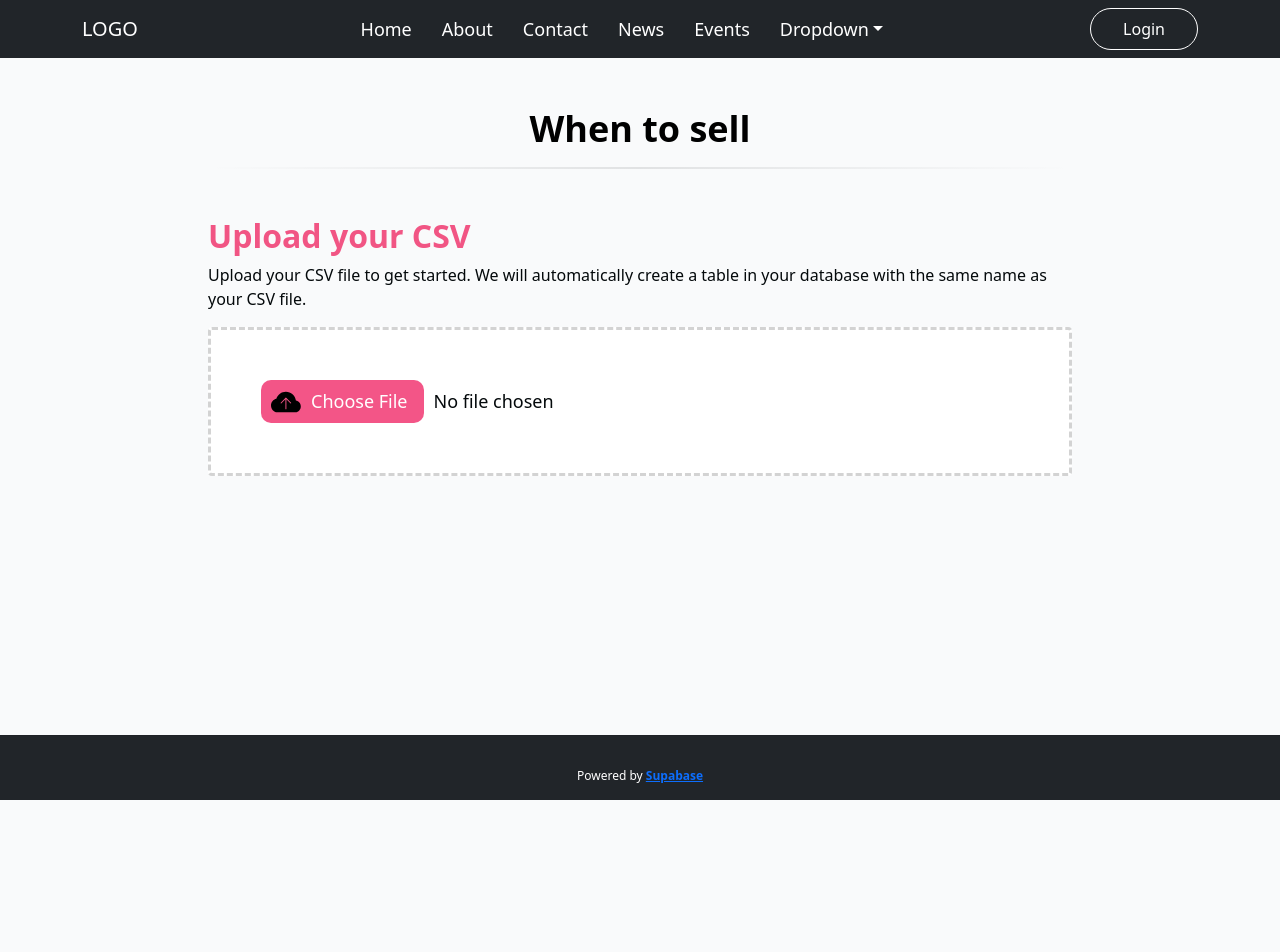
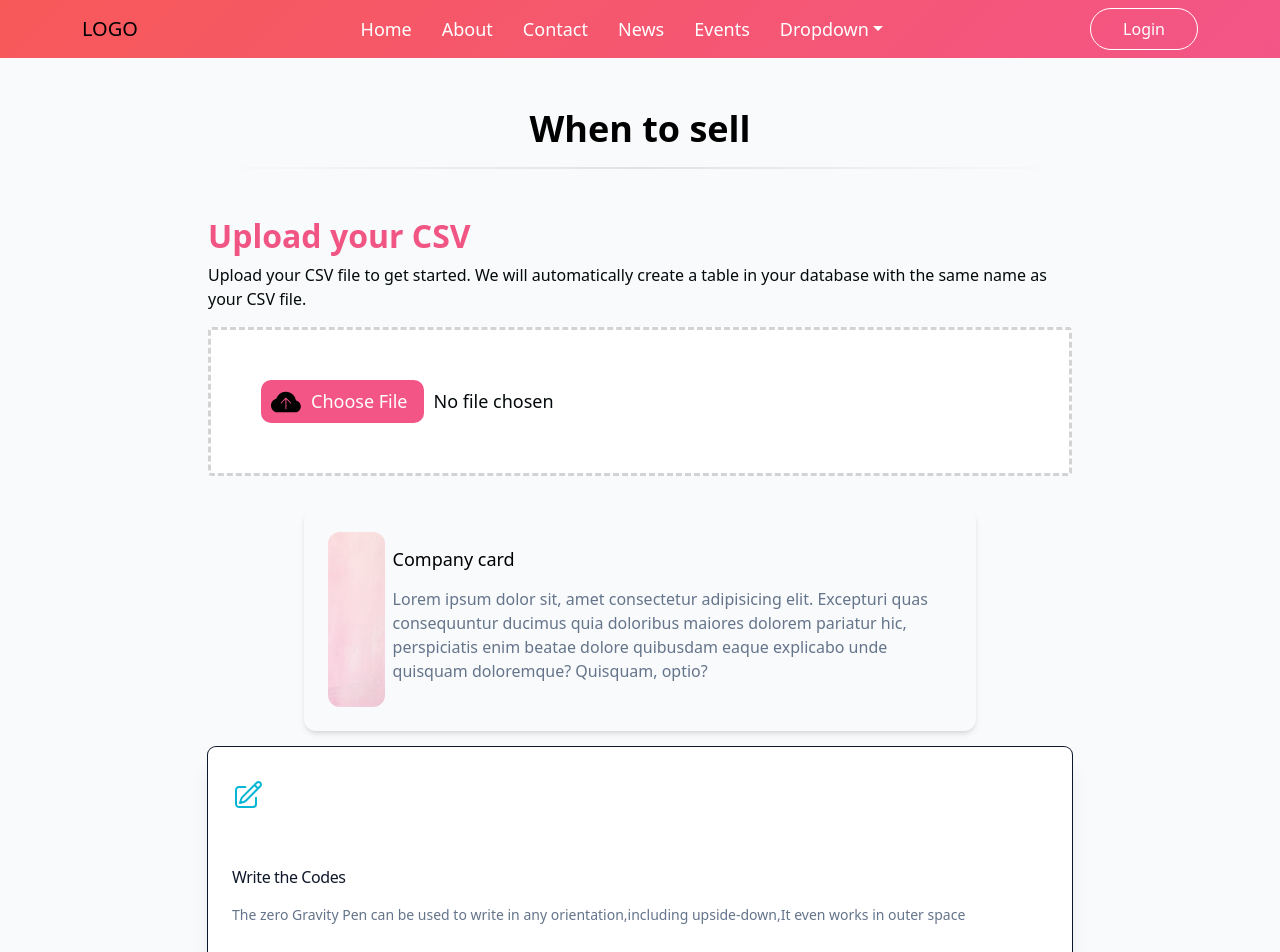
Before and after one commit to Alishba-shahzad/next-supabase-auth, a Next.js app: page / in a window 1280 px wide. Shown: the top 952 px of the page. Before the commit the page ends 800 px from the top, so only its background shows below. Built offline with nearby package versions, Linux system fonts and the light colour scheme.

Commit message:
changes!

```diff
--- /dev/null
+++ b/app/contact/page.tsx
@@ -0,0 +1,12 @@
+import Link from "next/link";
+import { headers } from "next/headers";
+import { createClient } from "@/utils/supabase/server";
+import { redirect } from "next/navigation";
+import App from "next/app";
+
+<div>
+    <div>
+        <h1>ContactUs</h1>
+    </div>
+
+</div>
--- a/app/layout.tsx
+++ b/app/layout.tsx
@@ -21,7 +21,7 @@ export default function RootLayout({
   return (
     <html lang="en" className={GeistSans.className}>
       <body className="bg-background text-foreground">
-        <main className="min-h-screen flex flex-col items-center"style={{background: "url(/images/background.png) no-repeat; background-size: cover"}}>
+        <main className="min-h-screen flex flex-col items-center">
           {children}
         </main>
       </body>
--- a/app/page.tsx
+++ b/app/page.tsx
@@ -6,7 +6,7 @@ import ConnectSupabaseSteps from "@/components/tutorial/ConnectSupabaseSteps";
 import SignUpUserSteps from "@/components/tutorial/SignUpUserSteps";
 import Header from "@/components/Header";
 import UploadButton from "@/components/upload";
-import React, { Component } from "react";
+import React, { Component, useState } from "react";
 import Container from "react-bootstrap/Container";
 import Nav from "react-bootstrap/Nav";
 import Navbar from "react-bootstrap/Navbar";
@@ -14,11 +14,16 @@ import NavDropdown from "react-bootstrap/NavDropdown";
 import 'bootstrap/dist/css/bootstrap.min.css';
 import Link from "next/link";
 
+
+
 function NavbarHeader() {
+  const [table, setTable] = useState([])
+  const [headers, setHeaders] = useState([])
+  console.log(table)
   return (
     <>
 
-      <Navbar expand="lg" className="navbar-dark bg-dark w-100">
+      <Navbar expand="lg" className="navbar-light bg-customFormBg w-100">
         <Container>
           <Navbar.Brand href="#home">LOGO</Navbar.Brand>
           <Navbar.Toggle aria-controls="basic-navbar-nav" />
@@ -60,12 +65,68 @@ function NavbarHeader() {
             Upload your CSV file to get started. We will automatically create a
             table in your database with the same name as your CSV file.
           </p>
-          <UploadButton />
+          <UploadButton setTable={setTable} setHeaders={setHeaders} />
+        </div>
+        {/* <div className="mt-4 p-6 max-w-sm mx-auto bg-customFormBg flex items-center rounded-large shadow-lg gap-x-4">
+          {/* <div class= "shrink-0">
+            <img src="" alt="" />
+          </div> */}
+        {/* <div>
+            <div className="text-lg font-medium text-black">ChitChat</div>
+            <p className= "text-white">You have a new msg</p>
+          </div>
+
+        </div> */}
+        <div className="overflow-x-auto">
+        <table className="w-full mt-3 table-auto hover:table-fixed border border-2  border-dotted border-black shadow-md px-10">
+
+          <thead>
+            <tr className="bg-customFormBg ">
+              {/* <td>name</td>
+              <td>transaction</td> */
+              }
+              {headers.map((header) => (<th key={header} className="px-4 py-2 text-left" >{header}</th>))}
+            </tr>
+          </thead>
+          <tbody>
+            {table?.length > 0 && table?.map((obj: any) => (
+              <tr>
+                {headers.map((header) => (<td key={header} className="px-4 py-2 border">{obj[header]}</td>))}
+
+              </tr>
+            ))}
+          </tbody>
+        </table>
+        </div>
+        <div className="p-6 m-3 max-w-md mx-auto flex rounded-large border-black overflow-hidden md:max-w-2xl shadow-md">
+          <div className="md:flex">
+            <div className=" md:flex">
+              <img className="rounded-large object-cover w-full md:h-full md:w-48 flex border-black" src="/images/background.png" alt="" />
+            </div>
+            <div className="m-2 pt-2  ">
+              <div className="block leading-tight text-black hover:underline text-lg font-medium ">Company card</div>
+              <p className="pt-3 text-slate-500">Lorem ipsum dolor sit, amet consectetur adipisicing elit. Excepturi quas consequuntur ducimus quia doloribus maiores dolorem pariatur hic, perspiciatis enim beatae dolore quibusdam eaque explicabo unde quisquam doloremque? Quisquam, optio?</p>
+            </div>
+
+
+
+          </div>
+
+        </div>
+        <div className="bg-white rounded-lg dark:bg-slate-800 px-6 py-8 ring-1 ring-slate-900 shadow-xl ">
+          <span className="inline-flex"><svg xmlns="http://www.w3.org/2000/svg" fill="none" viewBox="0 0 24 24" strokeWidth={1.5} stroke="currentColor" className="size-8 stroke-cyan-500 hover:stroke-cyan-700">
+            <path strokeLinecap="round" strokeLinejoin="round" d="m16.862 4.487 1.687-1.688a1.875 1.875 0 1 1 2.652 2.652L10.582 16.07a4.5 4.5 0 0 1-1.897 1.13L6 18l.8-2.685a4.5 4.5 0 0 1 1.13-1.897l8.932-8.931Zm0 0L19.5 7.125M18 14v4.75A2.25 2.25 0 0 1 15.75 21H5.25A2.25 2.25 0 0 1 3 18.75V8.25A2.25 2.25 0 0 1 5.25 6H10" />
+          </svg>
+
+            {/* <svg className="fill-blue-500 ..."> */}
+
+          </span>
+          <h3 className="font-medium text-slate-900 dark:text-white mt-5 text-base tracking-tight ">Write the Codes</h3>
+          <p className="text-slate-500 dark:text-slate-400 mt-3 text-sm">The zero Gravity Pen can be used to write in any orientation,including upside-down,It even works in outer space</p>
         </div>
       </div>
 
-
-      <footer className="w-full h-5 border-t border-t-foreground/10 p-8 flex justify-center text-center text-xs bg-dark text-white">
+      <footer className="w-full h-5 border-t border-t-foreground/10 p-8 flex justify-center text-center text-xs bg-white text-black">
         <p>
           Powered by{" "}
           <a
@@ -85,3 +146,4 @@ function NavbarHeader() {
 }
 
 export default NavbarHeader;
+// export default Counter;
--- a/components/upload.tsx
+++ b/components/upload.tsx
@@ -1,47 +1,90 @@
 "use client";
 import { useState } from "react";
+import Papa from "papaparse";
+
 // button to upload csv file
 const API_URL = "https://hgyeghvwyaljrllwstwz.supabase.co";
-export default function UploadButton() {
+export default function UploadButton({ setTable, setHeaders }: {
+  setTable: any
+  setHeaders: any
+}) {
   const [loading, setLoading] = useState(false);
   const [error, setError] = useState("");
+
 
   const handleUpload = async (e: React.ChangeEvent<HTMLInputElement>) => {
     e.preventDefault();
     setLoading(true);
-    setError("");
+    // setError("");
+  }
+  // const formData = new FormData();
+  // if (e.target.files) formData.append("file", e.target.files[0]);
 
-    const formData = new FormData();
-    if (e.target.files) formData.append("file", e.target.files[0]);
+  // try {
+  //   const response = await fetch("/api/upload", {
+  //     method: "POST",
+  //     body: formData,
+  //   });
 
-    try {
-      const response = await fetch("/api/upload", {
-        method: "POST",
-        body: formData,
+  //   if (!response.ok) {
+  //     throw new Error("Upload failed");
+  //   }
+
+  //   alert("Upload successful");
+  // } catch (error) {
+  //   setError("Upload failed");
+  // } finally {
+  //   setLoading(false);
+  // }
+  const handleFileUpload = (event: React.ChangeEvent<HTMLInputElement>) => {
+    if (!event.target.files) return
+    const file = event.target.files[0];
+    if (file) {
+      Papa.parse(file, {
+        header: true, // This converts the CSV rows to JSON objects using the headers
+        skipEmptyLines: true,
+        complete: (results: any) => {
+          console.log(results)
+
+          setTable(results.data); // `results.data` contains the JSON array
+          setHeaders(results.meta.fields)
+        },
+        error: (error: any) => {
+          console.error("Error parsing CSV:", error);
+        },
       });
-
-      if (!response.ok) {
-        throw new Error("Upload failed");
-      }
-
-      alert("Upload successful");
-    } catch (error) {
-      setError("Upload failed");
-    } finally {
-      setLoading(false);
     }
   };
+
 
   return (
     <div className="fileUploadWrapper">
       <input
         type="file"
-        onChange={handleUpload}
+        onChange={handleFileUpload}
         disabled={loading}
         accept=".csv"
-         id="fileInput"
+        id="fileInput"
       />
       {error && <p>{error}</p>}
     </div>
   );
 }
+
+//csv
+// Name,transaction
+// Alishba, 12
+// Misha,34
+
+//json
+// [{
+//   name:"Alishba",
+//   transaction: 12
+// },{
+//   name:"Misha",
+//   transaction: 34
+// }]
+
+// input csv
+// parse csv to json
+//show json as table
--- a/package.json
+++ b/package.json
@@ -13,6 +13,7 @@
     "from": "^0.1.7",
     "geist": "^1.2.1",
     "next": "latest",
+    "papaparse": "^5.4.1",
     "postcss": "8.4.33",
     "react": "18.2.0",
     "react-bootstrap": "^2.10.5",
@@ -23,6 +24,7 @@
   },
   "devDependencies": {
     "@types/node": "20.11.5",
+    "@types/papaparse": "^5.3.15",
     "@types/react": "18.2.48",
     "@types/react-dom": "18.2.18",
     "encoding": "^0.1.13"
```
Also changed, not shown: 1 other file (tests, documents, lock files or other folders).
